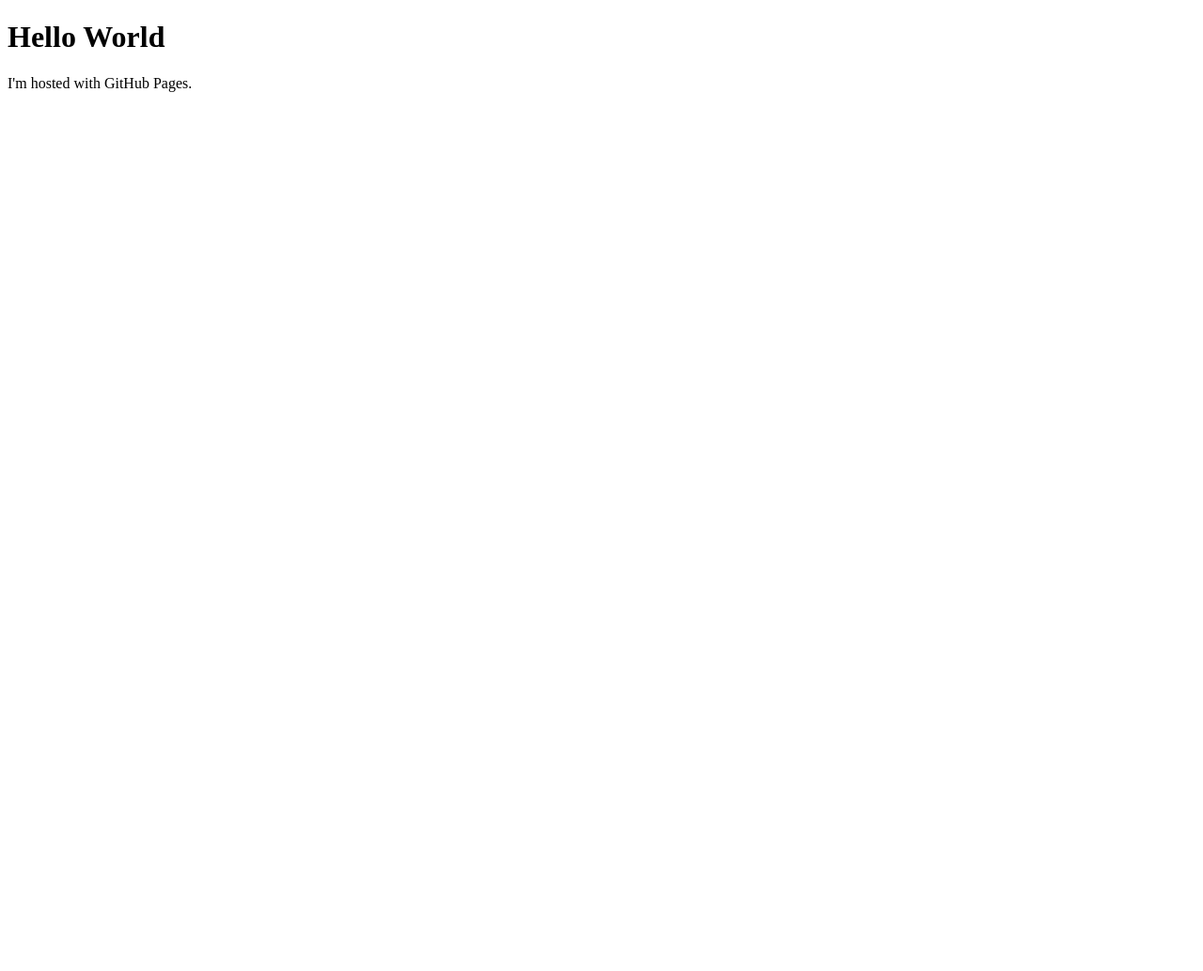
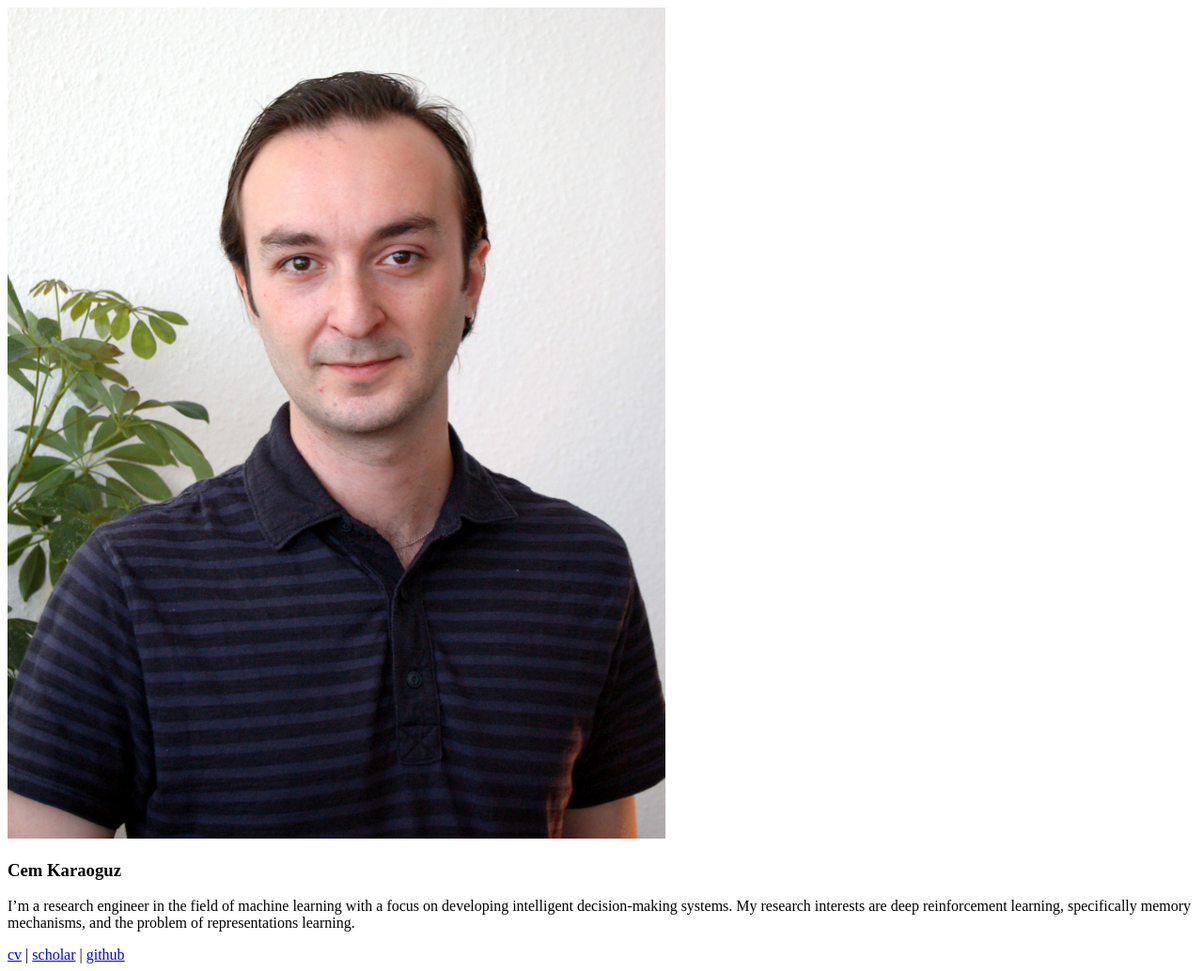
Before and after one commit to cemkaraoguz/cemkaraoguz, a plain HTML site: page index.html in a window 1280 px wide. Shown: the whole page at 94% size. Before the commit the page ends 800 px from the top, so only its background shows below. Drawn offline with Linux system fonts and the light colour scheme.

Commit message:
Update index.html

```diff
--- a/index.html
+++ b/index.html
@@ -1,7 +1,27 @@
 <!DOCTYPE html>
 <html>
 <body>
-<h1>Hello World</h1>
-<p>I'm hosted with GitHub Pages.</p>
+  <div class="container">
+
+    <div class="flex-container">
+
+      <div class="self-photo">
+        <img class="img-me" src="img/DSC_0048_pp.JPG"></img>
+      </div>
+
+      <div class="self-info">
+        <h3>Cem Karaoguz</h3>
+		I’m a research engineer in the field of machine learning with a focus on developing intelligent decision-making systems. My research interests are deep reinforcement learning, specifically memory mechanisms, and the problem of representations learning. <p>
+      </div>
+    </div>
+
+    <div class="flex-links">
+      <div class="self-links">
+        <a href="cv.pdf" target="_blank">cv</a> |
+        <a href="https://scholar.google.com/citations?hl=en&user=yMRgP0gAAAAJ">scholar</a> |
+        <a href="https://github.com/cemkaraoguz" target="_blank">github</a><br>
+      </div>
+	</div>
+
 </body>
 </html>
```
